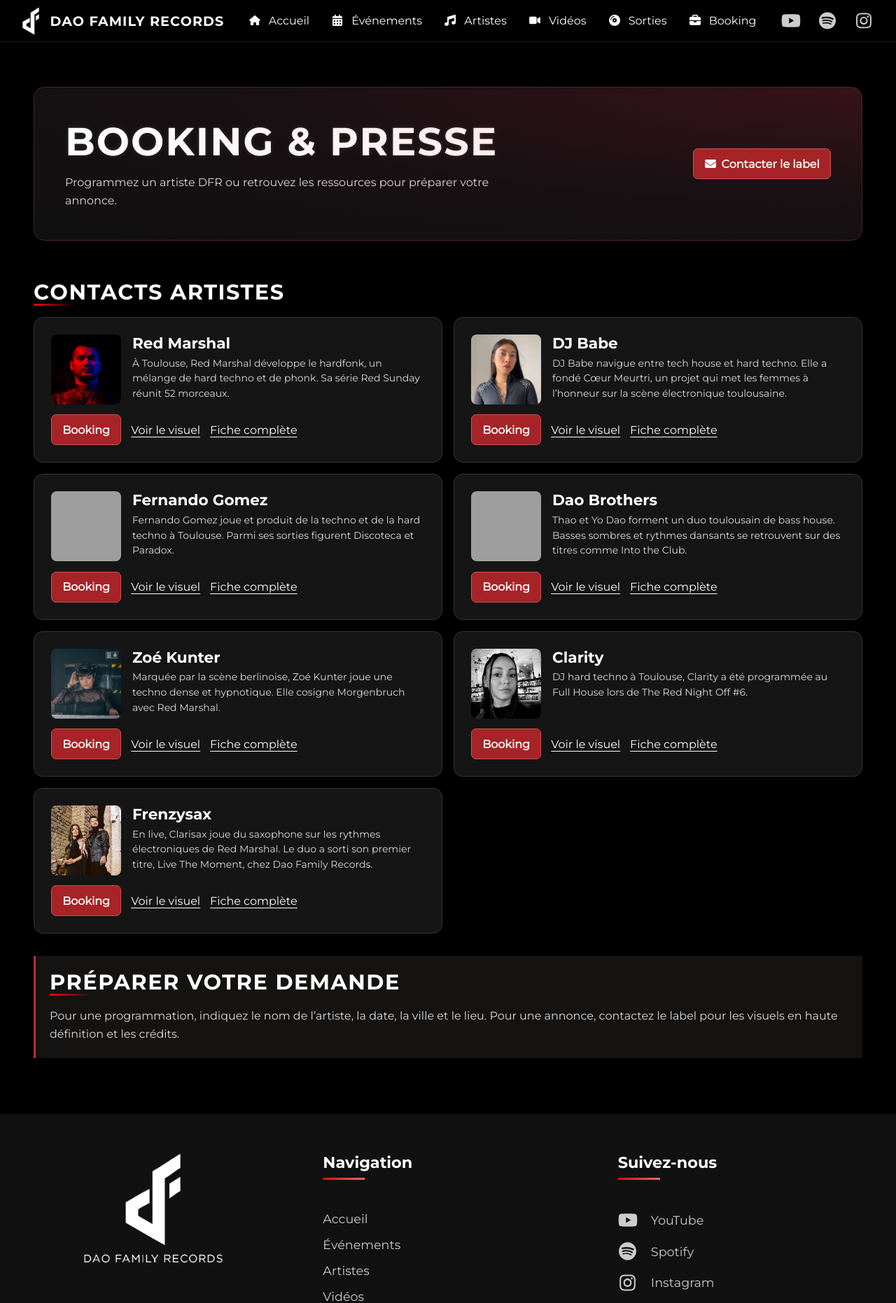
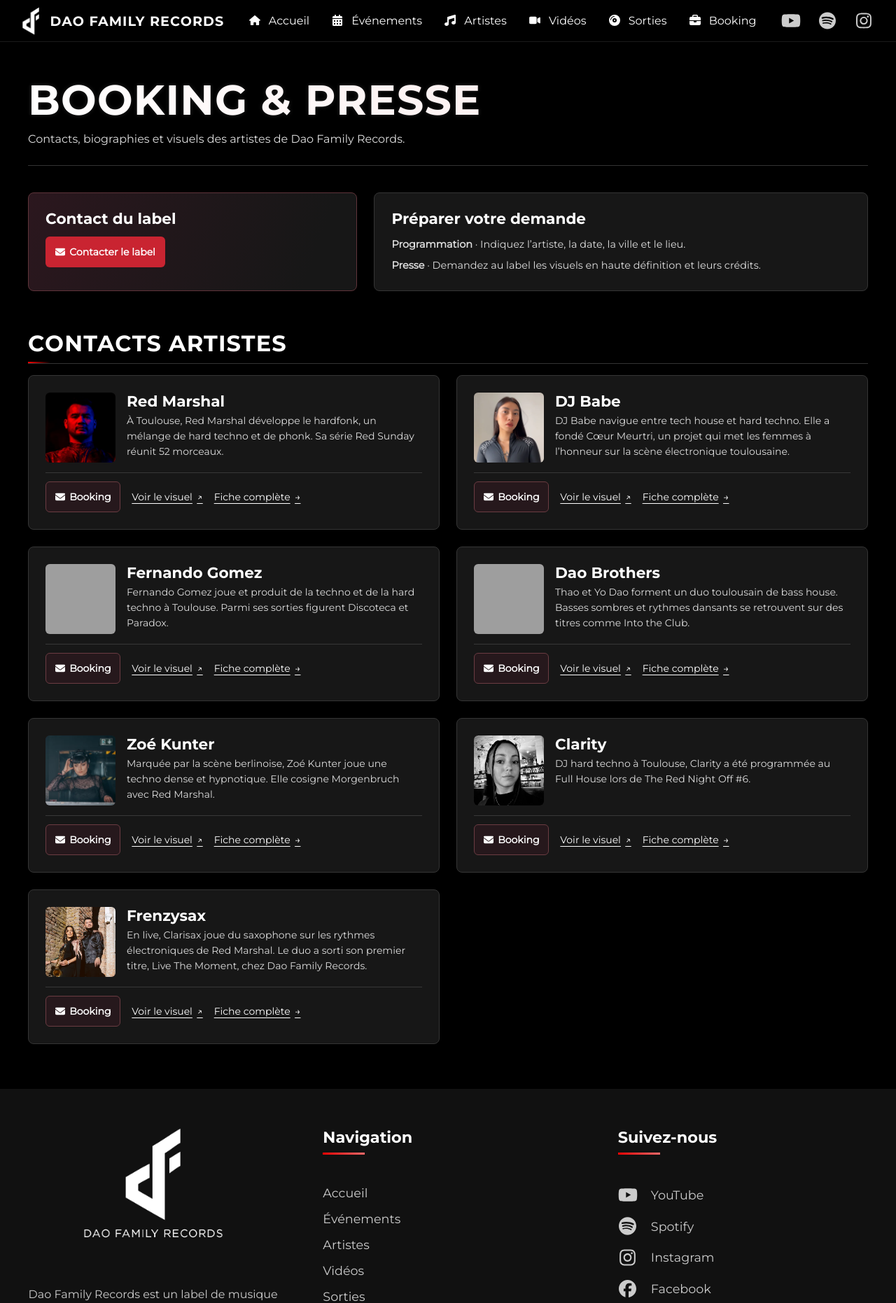
Before and after one commit to lRaffou/DFR.fr, a PHP site: page /callback/controller/booking.php in a window 1280 px wide. Shown: the top 1862 px of the page at 70% size. Run offline with PHP 8.4, Linux system fonts and the light colour scheme; grey boxes are pictures that could not be loaded.

Commit message:
Apply the DFR editorial design to Booking and Press

```diff
--- a/css/booking.css
+++ b/css/booking.css
@@ -1,72 +1,71 @@
-.mainBooking {
-    width: min(100% - 2rem, 74rem);
-    margin: 0 auto;
-    padding: clamp(1.5rem, 5vw, 4rem) 0 1rem;
+.bookingOverview {
+    display: grid;
+    grid-template-columns: minmax(0, 2fr) minmax(0, 3fr);
+    gap: clamp(.75rem, 2vw, 1.5rem);
+    margin-bottom: clamp(1.5rem, 4vw, 3rem);
 }
 
-.bookingHero {
-    display: grid;
-    grid-template-columns: minmax(0, 1fr) auto;
-    align-items: center;
-    gap: .75rem 2rem;
-    padding: clamp(1.25rem, 4vw, 2.75rem);
-    margin-bottom: clamp(2rem, 5vw, 3.5rem);
-    border: 1px solid #452828;
-    border-radius: 16px;
-    background: radial-gradient(ellipse at top right, #371219, #171013 54%, #101010);
+.bookingContact,
+.bookingNote,
+.bookingCard {
+    min-width: 0;
+    padding: clamp(1rem, 2.25vw, 1.5rem);
+    border: 1px solid #353535;
+    border-radius: 8px;
+    background: #171717;
 }
 
-.bookingHero h1 {
-    grid-column: 1;
-    margin: 0;
-    font-size: clamp(2rem, 5vw, 3.5rem);
+.bookingContact {
+    border-color: #5f343a;
+    background: linear-gradient(110deg, #2b171e, #171717 85%);
 }
 
-.bookingHero p {
-    grid-column: 1;
-    max-width: 42rem;
-    color: #ded8d8;
+.bookingContact h2,
+.bookingNote h2 {
+    margin-bottom: .75rem;
+    font-size: clamp(1.15rem, 2vw, 1.35rem);
+    letter-spacing: normal;
+    text-transform: none;
+}
+
+.bookingContact h2::after,
+.bookingNote h2::after {
+    content: none;
+}
+
+.bookingNote p {
+    color: #dedede;
+    font-size: .9rem;
     line-height: 1.6;
 }
 
-.bookingHero .bookingAction {
-    grid-column: 2;
-    grid-row: 1 / 3;
-}
-
-.mainBooking h2 {
-    font-size: clamp(1.3rem, 3vw, 1.9rem);
-    margin: 0 0 1rem;
+.bookingNote p + p {
+    margin-top: .45rem;
 }
 
 .bookingGrid {
     display: grid;
-    grid-template-columns: repeat(auto-fit, minmax(min(100%, 29rem), 1fr));
-    gap: 1rem;
+    grid-template-columns: repeat(2, minmax(0, 1fr));
+    gap: clamp(.75rem, 2vw, 1.5rem);
 }
 
 .bookingCard {
     display: grid;
     grid-template-rows: 1fr auto;
-    min-width: 0;
-    padding: clamp(1rem, 2.5vw, 1.5rem);
-    background: #151515;
-    border: 1px solid #383232;
-    border-radius: 13px;
 }
 
 .bookingCardTop {
     display: grid;
     grid-template-columns: auto minmax(0, 1fr);
     align-items: start;
-    gap: 1rem;
+    gap: clamp(.75rem, 2vw, 1rem);
 }
 
 .bookingPortrait {
     width: clamp(4rem, 18vw, 6.25rem);
     aspect-ratio: 1;
     overflow: hidden;
-    border-radius: 8px;
+    border-radius: 6px;
     background: #252123;
 }
 
@@ -95,9 +94,11 @@
 .bookingLinks {
     display: flex;
     flex-wrap: wrap;
-    gap: .35rem .875rem;
+    gap: .25rem 1rem;
     align-items: center;
-    margin-top: .9rem;
+    margin-top: .875rem;
+    padding-top: .75rem;
+    border-top: 1px solid #383838;
 }
 
 .bookingAction,
@@ -105,45 +106,40 @@
     display: inline-flex;
     align-items: center;
     min-height: 44px;
-    gap: .5rem;
+    gap: .4rem;
     color: #fff;
+    font-size: .875rem;
     text-underline-offset: .25em;
 }
 
 .bookingAction {
     justify-content: center;
-    padding: .65rem .95rem;
-    background: #a62427;
-    border: 1px solid #cf5054;
-    border-radius: 7px;
+    padding: .55rem .8rem;
+    background: #c92431;
+    border: 1px solid transparent;
+    border-radius: 6px;
     font-weight: bold;
     text-decoration: none;
 }
 
 .bookingAction:hover {
-    background: #be343a;
+    background: #ab2130;
 }
 
-.bookingNote p {
-    color: #ddd;
-    line-height: 1.65;
+.bookingLinks .bookingAction {
+    border-color: #6b3c42;
+    background: #26181c;
 }
 
-.bookingNote {
-    margin-top: 2rem;
-    padding: 1.25rem;
-    border-left: 3px solid #b63033;
-    background: #151212;
+.bookingLinks .bookingAction:hover {
+    background: #3d242d;
 }
 
-@media (max-width: 700px) {
-    .bookingHero {
-        grid-template-columns: 1fr;
-    }
+.bookingTextLink:hover {
+    color: #ff9a9e;
+}
 
-    .bookingHero .bookingAction {
-        grid-column: 1;
-        grid-row: auto;
-        justify-self: start;
-    }
+@media (max-width: 740px) {
+    .bookingOverview,
+    .bookingGrid { grid-template-columns: minmax(0, 1fr); }
 }
--- a/view/viewBooking.php
+++ b/view/viewBooking.php
@@ -11,17 +11,30 @@ function renderBooking(): string
     $labelMail = $contact . '?subject=' . rawurlencode('Booking ou presse — Dao Family Records');
     ob_start();
     ?>
-    <main class="mainBooking">
-        <section class="bookingHero" aria-labelledby="booking-title">
+    <main class="mainBooking editorialPage">
+        <header class="editorialHeader" aria-labelledby="booking-title">
             <h1 id="booking-title">Booking &amp; Presse</h1>
-            <p>Programmez un artiste DFR ou retrouvez les ressources pour préparer votre annonce.</p>
-            <a class="bookingAction" href="<?= $escape($labelMail) ?>">
-                <i class="fas fa-envelope" aria-hidden="true"></i> Contacter le label
-            </a>
-        </section>
+            <p>Contacts, biographies et visuels des artistes de Dao Family Records.</p>
+        </header>
+
+        <div class="bookingOverview">
+            <section class="bookingContact" aria-labelledby="booking-contact">
+                <h2 id="booking-contact">Contact du label</h2>
+                <a class="bookingAction" href="<?= $escape($labelMail) ?>">
+                    <i class="fas fa-envelope" aria-hidden="true"></i> Contacter le label
+                </a>
+            </section>
+            <section class="bookingNote" aria-labelledby="booking-request">
+                <h2 id="booking-request">Préparer votre demande</h2>
+                <p><strong>Programmation</strong> · Indiquez l’artiste, la date, la ville et le lieu.</p>
+                <p><strong>Presse</strong> · Demandez au label les visuels en haute définition et leurs crédits.</p>
+            </section>
+        </div>
 
         <section aria-labelledby="booking-artists">
-            <h2 id="booking-artists">Contacts artistes</h2>
+            <div class="editorialSectionHeading">
+                <h2 id="booking-artists">Contacts artistes</h2>
+            </div>
             <div class="bookingGrid">
                 <?php foreach ($artists as $id => $artist): ?>
                     <?php
@@ -50,21 +63,16 @@ function renderBooking(): string
                             </div>
                         </div>
                         <div class="bookingLinks">
-                            <a class="bookingAction" href="<?= $escape($bookingMail) ?>" aria-label="<?= $escape('Booking — ' . $name) ?>">Booking</a>
+                            <a class="bookingAction" href="<?= $escape($bookingMail) ?>" aria-label="<?= $escape('Booking — ' . $name) ?>"><i class="fas fa-envelope" aria-hidden="true"></i> Booking</a>
                             <?php if ($pressImage !== null): ?>
-                                <a class="bookingTextLink" href="<?= $escape($pressImage) ?>" target="_blank" rel="noopener noreferrer" aria-label="<?= $escape('Voir le visuel — ' . $name) ?>">Voir le visuel</a>
+                                <a class="bookingTextLink" href="<?= $escape($pressImage) ?>" target="_blank" rel="noopener noreferrer" aria-label="<?= $escape('Voir le visuel — ' . $name) ?>">Voir le visuel <span aria-hidden="true">↗</span></a>
                             <?php endif; ?>
-                            <a class="bookingTextLink" href="<?= $escape($profile) ?>" aria-label="<?= $escape('Fiche complète — ' . $name) ?>">Fiche complète</a>
+                            <a class="bookingTextLink" href="<?= $escape($profile) ?>" aria-label="<?= $escape('Fiche complète — ' . $name) ?>">Fiche complète <span aria-hidden="true">→</span></a>
                         </div>
                     </article>
                 <?php endforeach; ?>
             </div>
         </section>
-
-        <section class="bookingNote" aria-labelledby="booking-request">
-            <h2 id="booking-request">Préparer votre demande</h2>
-            <p>Pour une programmation, indiquez le nom de l’artiste, la date, la ville et le lieu. Pour une annonce, contactez le label pour les visuels en haute définition et les crédits.</p>
-        </section>
     </main>
     <?php
     return ob_get_clean();
```
